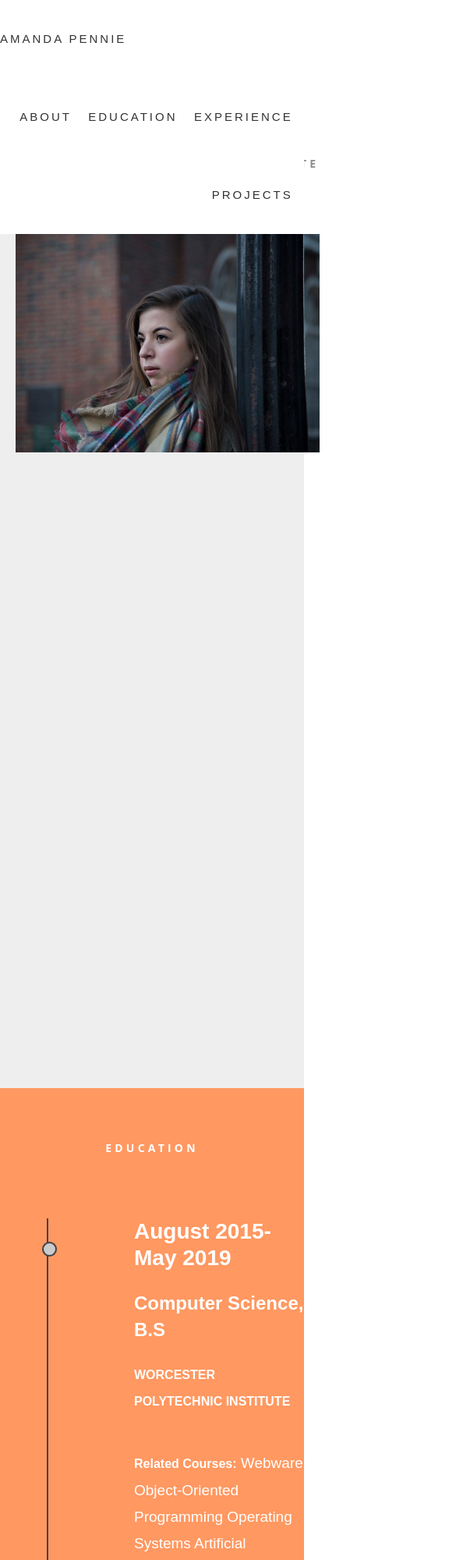
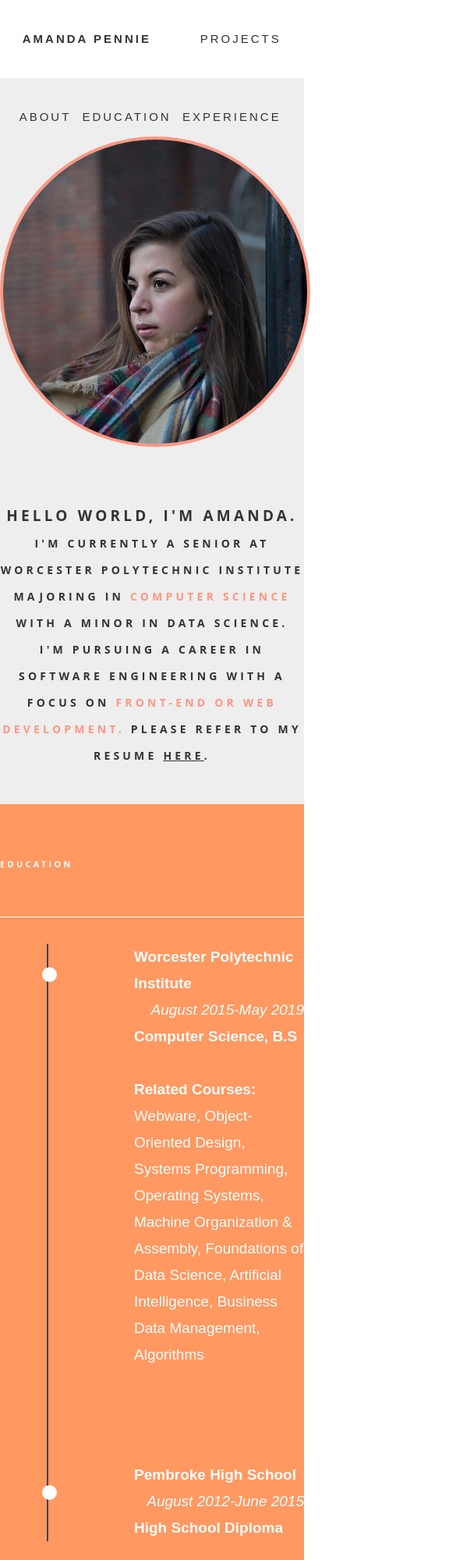
Before and after one commit to amandapennie/anpenniewpi.github.io, a plain HTML site: page index.html in a window 390 px wide. Shown: the top 2000 px of the page at 78% size, 585 px wide, since content can reach past the window. Drawn offline with Linux system fonts and the light colour scheme.

Commit message:
final commit

```diff
--- a/css/style.css
+++ b/css/style.css
@@ -1,24 +1,18 @@
 html,
 body {
     margin: 0;
-    font-size: 14px;
+    font-size: 19px;
     font-family: 'Karla', sans-serif;
-    line-height: 20px;
+    line-height: 34px;
+    font-weight: 400px;
     color: #8f8d8e;
     background-color: #fff;
     -webkit-font-smoothing: antialiased;
 }
 
-
-a {
-	color: #333;
-	text-decoration: none;
-}
-
 p {
 	display: block;
-    margin: 0px;
-    margin-bottom: 0;
+    margin: 0;
 }
 
 img {
@@ -47,10 +41,7 @@ b {
 text {
 	font-family: 'Karla', sans-serif;
 	font-size: 13px;
-}
-
-h3 {
-	font-size: 24px;
+	color: #333;
 }
 
 ul,
@@ -70,20 +61,27 @@ hr {
 }
 
 .title {
-	text-align: center;
+	text-align: left;
 	font-family: 'Open Sans', sans-serif;
 	letter-spacing: 0.3em;
 	font-weight: 700;
 	padding-bottom: 50px;
-	font-size: 14px;
+	font-size: 11px;
 	text-transform: uppercase;
+	border-bottom: 1px solid #fff;
+}
+
+.frame {
+	max-width: 1024px;
+	margin: 0 auto;
 }
 
 /*-- Navigation --*/
-#header {
+.header {
     position: fixed;
     top: 0;
     left: 0;
+    height: 100px;
     font-family: 'Montserrat', sans-serif;
     letter-spacing: 0.2em;
     text-transform: uppercase;
@@ -94,18 +92,27 @@ hr {
     z-index: 1000;
 }
 
-#header .column1 {
-	text-align: left;
+.header ul {
+	list-style-type: none;
+	margin: 0;
+	padding-left: 15px;
+	padding-right: 15px;
 }
 
-#header .column2 {
-	text-align: right;
+.header li{
+	display: inline;
+	float: right;
+}
+
+.header a{
+	color: #333;
+	text-decoration: none;
+	font-style: normal;
 }
 
 .name {
-	max-width: 1024px;
-    margin: 0 auto;
     z-index: 88888;
+    font-weight: bold;
 }
 
 #nav-menu {
@@ -166,10 +173,10 @@ hr {
 	margin-top: 100px;
 	background-color: #eee;
 	color: #8f8d8e;
-    height: 500px;
-    padding-bottom: 50px;
+    height: 100%;
+    padding-bottom: 75px;
+    padding-top: 75px;
     text-align: center;
-    height: auto;
 }
 
 #about p {
@@ -178,29 +185,38 @@ hr {
     font-family: 'Open Sans', sans-serif;
     letter-spacing: 0.3em;
     font-weight: 700;
-    color: #8f8d8e;
+    color: #333;
     font-size: 14px;
     text-transform: uppercase;
 }
 
+#about em {
+	color: #ff9681;
+	font-style: normal;
+}
+
+#about a {
+	color: #333;
+	text-decoration: underline;
+	font-style: normal;
+}
+
+.hero {
+	border-radius: 50%;
+	border: 4px solid #ff9681;
+	width: 400px;
+}
+
 .column {
+	width: 50%;
 	float: left;
-	width: 50%;
-	padding: 20px;
+	text-align: center;
 }
 
 .row:after {
     content: "";
     display: table;
     clear: both;
-}
-
-/*-- Skills --*/
-#skills {
-    background-color: #eee;
-    color: #ff9681;
-    height: 800px;
-    margin-top: -30px;
 }
 
 /*-- Education and Work --*/
@@ -224,9 +240,10 @@ hr {
 }
 
 .resume-list b {
-	font-weight: bold;
+	font-weight: 700px;
+	line-height: 34px;
 	font-family: 'Karla', sans-serif;
-	font-size: 16px;
+	font-size: 19px;
 	-webkit-font-smoothing: antialiased;
 }
 
@@ -244,23 +261,19 @@ hr {
 	content: '';
 	width: 15px;
 	height: 15px;
-	border: 2px solid #40424a;
+	border: 2px solid #fff;
 	border-radius: 50px;
-	background: #cacaca;
+	background: #fff;
 	top: 30px;
 	left: -118px;
 }
 
-.resume-list h2 {
-	font-size: 28px;
-	margin-bottom: 10px;
-}
-
-.resume-list h4 {
-	font-size: 16px;
-	text-transform: uppercase;
-	margin-top: 10px;
-	margin-bottom: 45px;
+.resume-list i {
+	font-size: 19px;
+	line-height: 34px;
+	font-weight: 400;
+	font-style: italic;
+	float: right;
 }
 
 .resume-list p {
@@ -283,10 +296,34 @@ hr {
 	color: #fff;
 }
 
+.info {
+	color: #8f8d8e;
+    font-size: 14px;
+    padding: 25px;
+    padding-top: 0px;
+    text-align: left;
+    line-height: 24px;
+}
+
 .portfolio {
 	margin: 20px;
     background-color: white;
     display: inline-block;
+}
+
+.portfolio img {
+	max-width: 600px;
+	padding: 30px;
+}
+
+.portfolio a {
+	color: #8f8d8e;
+	cursor: pointer;
+	text-decoration: underline;
+}
+
+.portfolio b {
+	color: #8f8d8e;
 }
 
 
@@ -296,9 +333,17 @@ hr {
     min-height: 50px;
     text-align: left;
     color: #b1b1b1;
-    padding-top: 20px;
+    padding-top: 40px;
+    padding-left: 30px;
+    padding-right: 30px;
     font-size: 12px;
     line-height: 20px;
+}
+
+#footer a{
+	color: #333;
+	text-decoration: none;
+	font-style: normal;
 }
 
 .contact {
--- a/index.html
+++ b/index.html
@@ -3,120 +3,143 @@
 <head>
 	<title>Amanda Pennie</title>
 	<meta charset="UTF-8">
-	<meta name="description" content="Amanda Pennie Portfolio">
-	<meta name="keywords" content="amanda pennie, pennie, portfolio, resume, amanda">
+	<meta name="description" content="Personal Portfolio">
+	<meta name="keywords" content="amanda pennie">
+	<meta name="author" content="Amanda Pennie">
 	<meta name="viewport" content="width=device-width, initial-scale=1.0">
 
 	<link rel="stylesheet" href="css/style.css"/>
+	<link rel="shortcut icon" type="image/png" href="img/favicon.png"/>
 
 </head>
 <body>
 
-	<div id="header">
+	<div class="header">
+		<ul>
+			<li style="float: left;"> <a class="name">&nbsp; Amanda Pennie</a></li>
+			<li> <a href="#projects">Projects &nbsp;</a> </li>
+			<li> <a href="#work">Experience &nbsp;</a> </li>
+			<li> <a href="#education">Education &nbsp;</a> </li>
+			<li> <a href="#about">About &nbsp;</a> </li>
+		</ul>
+	</div>
+
+	<div id="about">
+		<div class="frame">
 			<div class="row">
-			<div class="column1">
-				<div class="name">
-					<a>Amanda Pennie</a>
+				<div class="column">
+					<img class="hero" src="img/portrait.jpg">
 				</div>
+				<div class="column" style="justify-content: center;">
+					<center>
+						<p><em style="color: #333; font-size:19px;">Hello world, I'm Amanda.</em><br> I'm currently a senior at Worcester Polytechnic Institute majoring in <em> Computer Science </em> with a minor in Data Science. I'm pursuing a career in software engineering with a focus on <em> front-end or web development.</em> Please refer to my resume <a href="resume/AmandaPennie_Resume.pdf">here</a>. </p>
+					</center>
 				</div>
-			<div class="column2">
-				<a href="#about">About &nbsp;</a>
-				<a href="#education">Education &nbsp;</a>
-				<a href="#work">Experience &nbsp;</a>
-				<a href="#projects">Projects &nbsp;</a>
+
 			</div>
 		</div>
 	</div>
 
-	<div id="about">
-		<div class="row">
-			<div class="column" style="justify-content: center;">
-				<center>
-					<p>Hello world! I'm a senior at Worcester Polytechnic Institute majoring in Computer Science with a minor in Data Science. </p>
-				</center>
-			</div>
-			<div class="column">
-				<img src="img/hero.jpg">
-			</div>
-		</div>
-	</div>
-
-	<div id="skills">
-	</div>
-
 	<div id="resume">
+		<div class="frame">
 			<div id="education">
 				<p class="title">Education</p>
+				<br>
 				<ul class="resume-list">
 					<li>
-					<h2>August 2015-May 2019</h2>
-					<h3>Computer Science, B.S</h3>
-					<h4 href="http://wpi.edu" target="_blank">Worcester Polytechnic Institute</h4>
+						<b>Worcester Polytechnic Institute</b>
+						<i>August 2015-May 2019</i>
+						<br>
+						<b>Computer Science, B.S</b>
+						<br>
+						<br>
 						<p>
 						<b>Related Courses:</b>
-					Webware
-					Object-Oriented Programming
-					Operating Systems
-					Artificial Intelligence
-					Business Data Management
+						Webware,
+						Object-Oriented Design,
+						Systems Programming,
+						Operating Systems,
+						Machine Organization & Assembly,
+						Foundations of Data Science,
+						Artificial Intelligence,
+						Business Data Management,
+						Algorithms
 						</p>
 					</li>
 					<li>
-					<h2>August 2012-June 2015</h2>
-					<h3>High School Diploma</h3>
-					<h4 href="https://www.pembrokek12.org/phs" target="_blank">Pembroke High School</h4>
+						<b>Pembroke High School</b>
+						<i>August 2012-June 2015</i>
+						<br>
+						<b>High School Diploma</b>
 					</li>
 				</ul>
 			</div>
 			<br>
+			<br>
 
 			<div id="work">
 				<p class="title">Work Experience</p>
+				<br>
 				<ul class="resume-list">
 					<li>
-					<h2>June 2018-Present</h2>
-					<h3>LogMeIn</h3>
-					<h4>Software Engineer (Innovations) Intern</h4>
+						<b>LogMeIn</b>
+						<i>June 2018-Present</i>
+						<br>
+						<b>Software Engineer (Innovations) Intern</b>
+						<br>
+						<br>
 						<p>Working within the LABS Innovation Field Team to assist in every part of the product lifecycle from design, to development, testing, validation, and talking to customers. Helping develop mobile and web applications alongside the lead Software Engineer.  </p>
 					</li>
 					<li>
-					<h2>May-August 2017</h2>
-					<h3>Daniel Marr & Son</h3>
-					<h4>Intern</h4>
+						<b>Daniel Marr & Son</b>
+						<i>May-August 2017</i>
+						<br>
+						<b>Intern</b>
+						<br>
+						<br>
 						<p>Created Microsoft Excel templates for payroll and estimating departments using Macros and VBA. Assisted the IT department in assessing and solving computer problems for employees. </p>
 					</li>
 					<li>
-					<h2>May-August 2014</h2>
-					<h3>New England Controls</h3>
-					<h4>Business Management Intern</h4>
+						<b>New England Controls</b>
+						<i>May-August 2014</i>
+						<br>
+						<b>Business Management Intern</b>
+						<br>
+						<br>
 						<p>Tasked with several projects to support the growing business development team, resulting in higher sales for the company. Comprehended and executed projects with minor oversight. </p>
 					</li>
 				</ul>
 			</div>
 		</div>
+	</div>
 
 	<div id="projects">
+		<div class="frame">
 			<p class="title"> Projects </p>
 			<div class="portfolio">
-			<img>
+				<img src="img/app.png">
 				<p class="info">
 					<b> Meeting Remote iOS Application </b>
-				&nbsp; &nbsp; I assisted in the full stack development of a mobile application that allows users to launch a meeting on a GoToMeeting platform from a conference room setting. Users can easily choose a conference room, select a scheduled or ad hoc meeting, and start their meeting automatically from the application on their phone.
+					&nbsp; &nbsp; Assisted in the full stack development of a mobile application that allows users to launch a meeting on a GoToMeeting platform from a conference room setting. Users can easily choose a conference room, select a scheduled or ad hoc meeting, and start their meeting automatically from the application on their phone.
 				</p>
 			</div>
+			<br>
 			<div class="portfolio">
-			<img>
+				<img src="img/website.png">
 				<p class="info">
 					<b> Meeting Remote Application Marketing Website </b>
-				&nbsp; &nbsp; I developed the front end of a mobile application marketing website. I obtained the design of the website from the team’s UI/UX designer’s mockups within Zeplin and translated to a live website.
+					&nbsp; &nbsp; Developed the front end of a mobile application marketing website. Obtained the design of the website from the team’s UI/UX designer’s mockups within Zeplin and translated to a live <a href="http://meetingremote.com"> website</a> .
 				</p>
 			</div>
+			<br>
 			<div class="portfolio">
-			<img>
+				<img src="img/alexatip.png">
 				<p class="info">
 					<b> GoToMeeting: Meeting Tip of the Day </b>
 					&nbsp; &nbsp; Developed a flash briefing Amazon Alexa Skill that gives users a daily productivity tip on how to hold better, more effective meetings. The skill holds multiple feeds for users to customize based on the types of meetings they have and what role they play in meetings. This skill was hosted on AWS Lambda with feeds being retrieved from API Gateway.
 				</p>
+			</div>
+			<br>
 		</div>
 	</div>
 
@@ -124,7 +147,7 @@
 		<text> © Amanda Pennie 2018 </text>
 		<span class="contact">
 			<a target="_blank" href="mailto:anpennie@wpi.edu">Email</a>
-			<text>&nbsp; &nbsp;</text>
+			<text>&nbsp;//&nbsp;</text>
 			<a target="_blank" href="http://www.linkedin.com/in/amanda-pennie">LinkedIn</a>
 		</span>
 	</div>
```
Also changed, not shown: img/alexatip.png (added), img/app.png (added), img/favicon.ico (deleted), img/favicon.png (added), img/hero.jpg (deleted), img/portrait.jpg (added), img/resume-bg.jpg (deleted), 4 other files. Lines whose indentation alone changed are shown as unchanged.
